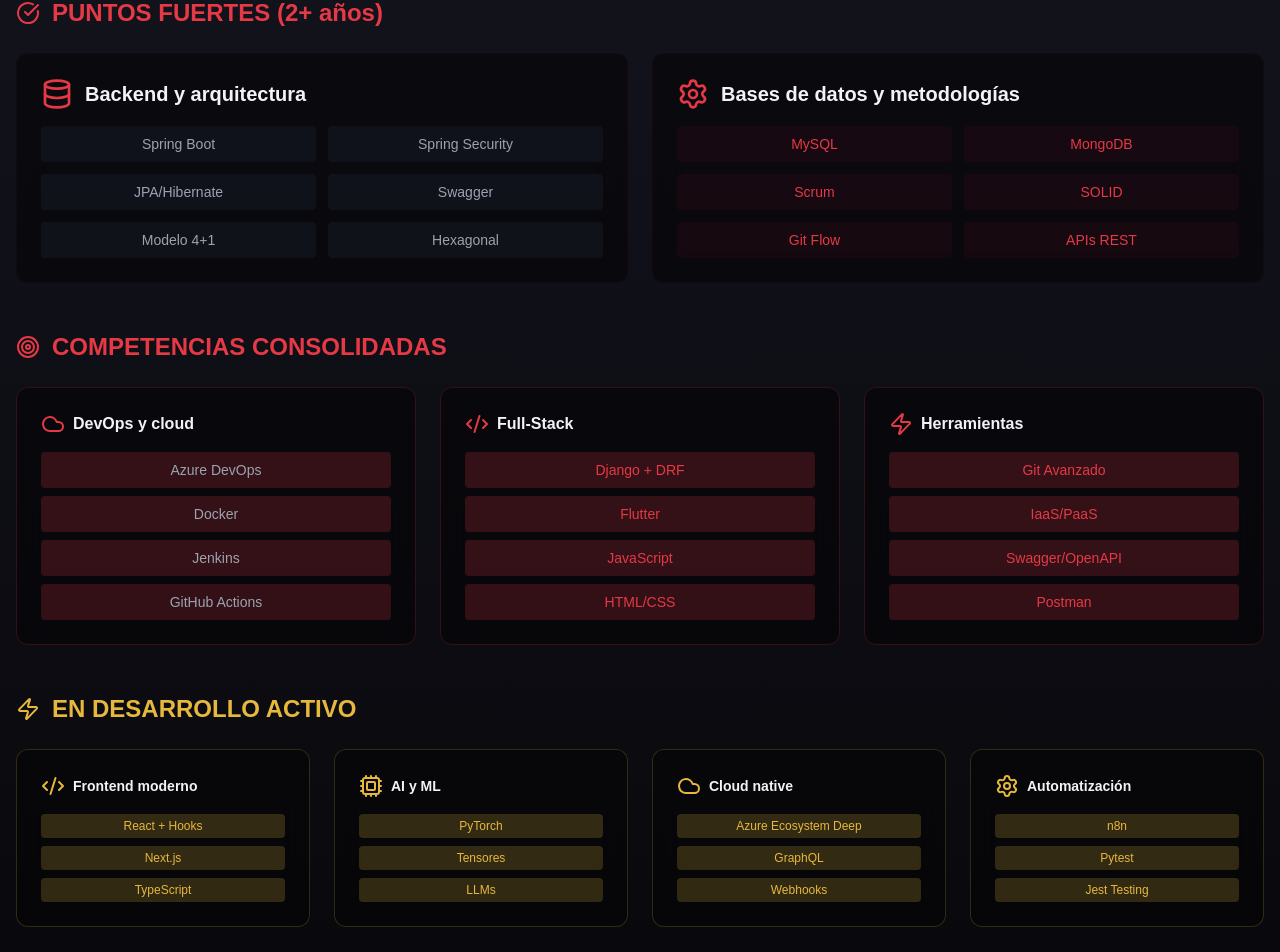
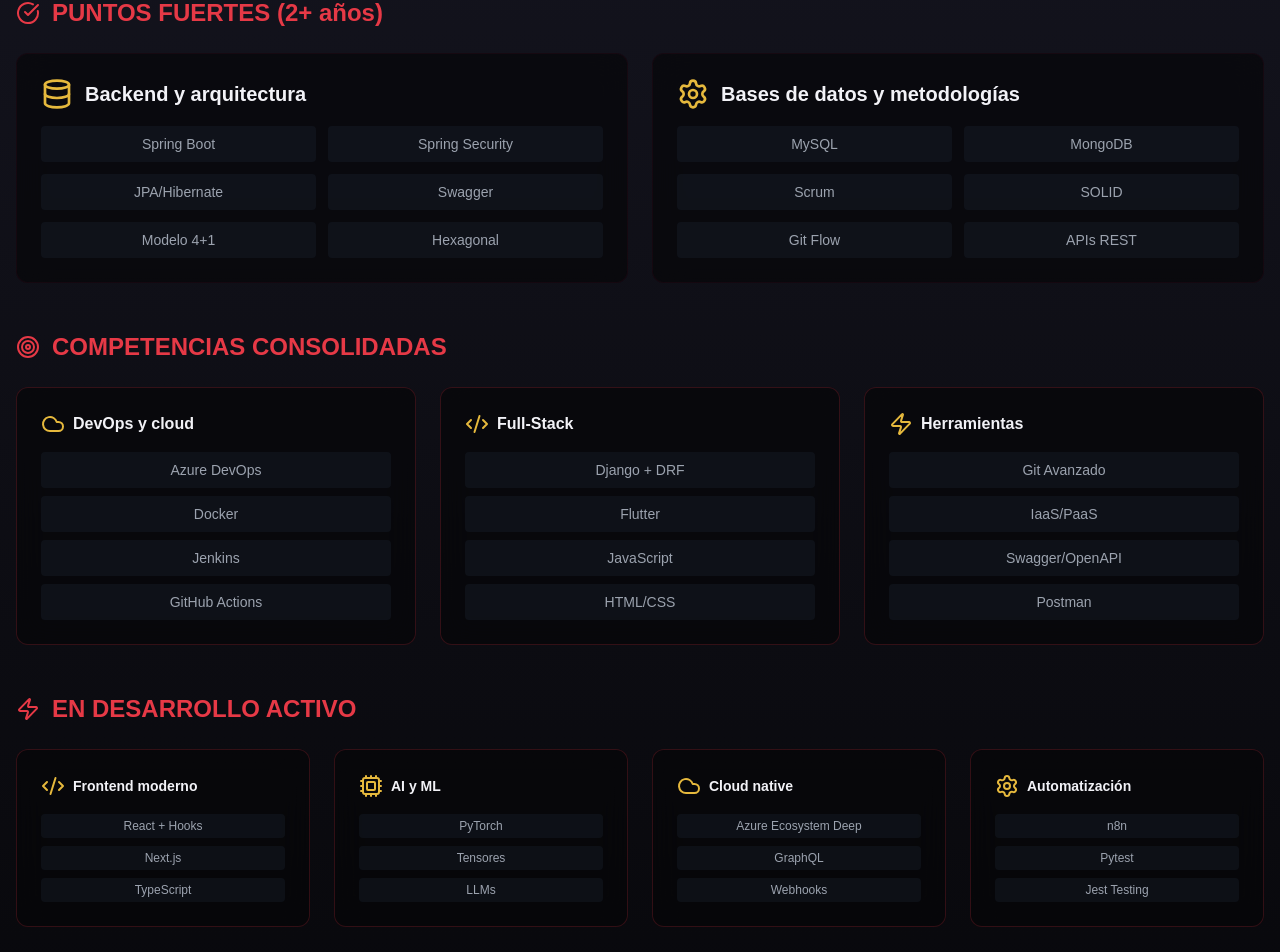
Before and after one commit to Nicolas-12000/Ejemplo-, a Next.js app: page / in a window 1280 px wide. Shown: the part 1955-2907 px from the top of the page. Built offline with nearby package versions, Linux system fonts and the light colour scheme.

Commit message:
loco nueva paleta 5

```diff
--- a/src/app/page.tsx
+++ b/src/app/page.tsx
@@ -453,7 +453,7 @@
               <div className="grid md:grid-cols-2 gap-6">
                 <div className="bg-[#050507]/60 backdrop-blur-lg rounded-xl border border-[#4A0E1F]/20 p-6">
                   <div className="flex items-center mb-4">
-                    <Database className="w-8 h-8 text-[#E63946] mr-3" />
+                    <Database className="w-8 h-8 text-[#E6B93D] mr-3" />
                     <h4 className="text-xl font-bold">Backend y arquitectura</h4>
                   </div>
                   <div className="grid grid-cols-2 gap-3">
@@ -468,16 +468,16 @@
 
                 <div className="bg-[#050507]/60 backdrop-blur-lg rounded-xl border border-[#4A0E1F]/20 p-6">
                   <div className="flex items-center mb-4">
-                    <Settings className="w-8 h-8 text-[#E63946] mr-3" />
+                    <Settings className="w-8 h-8 text-[#E6B93D] mr-3" />
                     <h4 className="text-xl font-bold">Bases de datos y metodologías</h4>
                   </div>
                   <div className="grid grid-cols-2 gap-3">
-                    <span className="bg-[#4A0E1F]/20 text-[#E63946] px-3 py-2 rounded text-sm text-center">MySQL</span>
-                    <span className="bg-[#4A0E1F]/20 text-[#E63946] px-3 py-2 rounded text-sm text-center">MongoDB</span>
-                    <span className="bg-[#4A0E1F]/20 text-[#E63946] px-3 py-2 rounded text-sm text-center">Scrum</span>
-                    <span className="bg-[#4A0E1F]/20 text-[#E63946] px-3 py-2 rounded text-sm text-center">SOLID</span>
-                    <span className="bg-[#4A0E1F]/20 text-[#E63946] px-3 py-2 rounded text-sm text-center">Git Flow</span>
-                    <span className="bg-[#4A0E1F]/20 text-[#E63946] px-3 py-2 rounded text-sm text-center">APIs REST</span>
+                    <span className="bg-[#1F2937]/30 text-[#9CA3AF] px-3 py-2 rounded text-sm text-center">MySQL</span>
+                    <span className="bg-[#1F2937]/30 text-[#9CA3AF] px-3 py-2 rounded text-sm text-center">MongoDB</span>
+                    <span className="bg-[#1F2937]/30 text-[#9CA3AF] px-3 py-2 rounded text-sm text-center">Scrum</span>
+                    <span className="bg-[#1F2937]/30 text-[#9CA3AF] px-3 py-2 rounded text-sm text-center">SOLID</span>
+                    <span className="bg-[#1F2937]/30 text-[#9CA3AF] px-3 py-2 rounded text-sm text-center">Git Flow</span>
+                    <span className="bg-[#1F2937]/30 text-[#9CA3AF] px-3 py-2 rounded text-sm text-center">APIs REST</span>
                   </div>
                 </div>
               </div>
@@ -492,40 +492,40 @@
               <div className="grid md:grid-cols-3 gap-6">
                 <div className="bg-[#050507]/60 backdrop-blur-lg rounded-xl border border-[#E63946]/20 p-6">
                   <div className="flex items-center mb-4">
-                    <Cloud className="w-6 h-6 text-[#E63946] mr-2" />
+                    <Cloud className="w-6 h-6 text-[#E6B93D] mr-2" />
                     <h4 className="font-bold">DevOps y cloud</h4>
                   </div>
                   <div className="space-y-2">
-                    <span className="block bg-[#E63946]/20 text-[#9CA3AF] px-3 py-2 rounded text-sm text-center">Azure DevOps</span>
-                    <span className="block bg-[#E63946]/20 text-[#9CA3AF] px-3 py-2 rounded text-sm text-center">Docker</span>
-                    <span className="block bg-[#E63946]/20 text-[#9CA3AF] px-3 py-2 rounded text-sm text-center">Jenkins</span>
-                    <span className="block bg-[#E63946]/20 text-[#9CA3AF] px-3 py-2 rounded text-sm text-center">GitHub Actions</span>
+                    <span className="block bg-[#1F2937]/30 text-[#9CA3AF] px-3 py-2 rounded text-sm text-center">Azure DevOps</span>
+                    <span className="block bg-[#1F2937]/30 text-[#9CA3AF] px-3 py-2 rounded text-sm text-center">Docker</span>
+                    <span className="block bg-[#1F2937]/30 text-[#9CA3AF] px-3 py-2 rounded text-sm text-center">Jenkins</span>
+                    <span className="block bg-[#1F2937]/30 text-[#9CA3AF] px-3 py-2 rounded text-sm text-center">GitHub Actions</span>
                   </div>
                 </div>
 
                 <div className="bg-[#050507]/60 backdrop-blur-lg rounded-xl border border-[#E63946]/20 p-6">
                   <div className="flex items-center mb-4">
-                    <Code2 className="w-6 h-6 text-[#E63946] mr-2" />
+                    <Code2 className="w-6 h-6 text-[#E6B93D] mr-2" />
                     <h4 className="font-bold">Full-Stack</h4>
                   </div>
                   <div className="space-y-2">
-                    <span className="block bg-[#E63946]/20 text-[#E63946] px-3 py-2 rounded text-sm text-center">Django + DRF</span>
-                    <span className="block bg-[#E63946]/20 text-[#E63946] px-3 py-2 rounded text-sm text-center">Flutter</span>
-                    <span className="block bg-[#E63946]/20 text-[#E63946] px-3 py-2 rounded text-sm text-center">JavaScript</span>
-                    <span className="block bg-[#E63946]/20 text-[#E63946] px-3 py-2 rounded text-sm text-center">HTML/CSS</span>
+                    <span className="block bg-[#1F2937]/30 text-[#9CA3AF] px-3 py-2 rounded text-sm text-center">Django + DRF</span>
+                    <span className="block bg-[#1F2937]/30 text-[#9CA3AF] px-3 py-2 rounded text-sm text-center">Flutter</span>
+                    <span className="block bg-[#1F2937]/30 text-[#9CA3AF] px-3 py-2 rounded text-sm text-center">JavaScript</span>
+                    <span className="block bg-[#1F2937]/30 text-[#9CA3AF] px-3 py-2 rounded text-sm text-center">HTML/CSS</span>
                   </div>
                 </div>
 
                 <div className="bg-[#050507]/60 backdrop-blur-lg rounded-xl border border-[#E63946]/20 p-6">
                   <div className="flex items-center mb-4">
-                    <Zap className="w-6 h-6 text-[#E63946] mr-2" />
+                    <Zap className="w-6 h-6 text-[#E6B93D] mr-2" />
                     <h4 className="font-bold">Herramientas</h4>
                   </div>
                   <div className="space-y-2">
-                    <span className="block bg-[#E63946]/20 text-[#E63946] px-3 py-2 rounded text-sm text-center">Git Avanzado</span>
-                    <span className="block bg-[#E63946]/20 text-[#E63946] px-3 py-2 rounded text-sm text-center">IaaS/PaaS</span>
-                    <span className="block bg-[#E63946]/20 text-[#E63946] px-3 py-2 rounded text-sm text-center">Swagger/OpenAPI</span>
-                    <span className="block bg-[#E63946]/20 text-[#E63946] px-3 py-2 rounded text-sm text-center">Postman</span>
+                    <span className="block bg-[#1F2937]/30 text-[#9CA3AF] px-3 py-2 rounded text-sm text-center">Git Avanzado</span>
+                    <span className="block bg-[#1F2937]/30 text-[#9CA3AF] px-3 py-2 rounded text-sm text-center">IaaS/PaaS</span>
+                    <span className="block bg-[#1F2937]/30 text-[#9CA3AF] px-3 py-2 rounded text-sm text-center">Swagger/OpenAPI</span>
+                    <span className="block bg-[#1F2937]/30 text-[#9CA3AF] px-3 py-2 rounded text-sm text-center">Postman</span>
                   </div>
                 </div>
               </div>
@@ -533,56 +533,56 @@
 
             {/* En Desarrollo Activo */}
             <div>
-              <h3 className="text-2xl font-bold text-[#E6B93D] mb-6 flex items-center">
+              <h3 className="text-2xl font-bold text-[#E63946] mb-6 flex items-center">
                 <Zap className="w-6 h-6 mr-3" />
                 EN DESARROLLO ACTIVO
               </h3>
               <div className="grid md:grid-cols-2 lg:grid-cols-4 gap-6">
-                <div className="bg-[#050507]/60 backdrop-blur-lg rounded-xl border border-[#E6B93D]/20 p-6">
+                <div className="bg-[#050507]/60 backdrop-blur-lg rounded-xl border border-[#E63946]/20 p-6">
                   <div className="flex items-center mb-4">
                     <Code2 className="w-6 h-6 text-[#E6B93D] mr-2" />
                     <h4 className="font-bold text-sm">Frontend moderno</h4>
                   </div>
                   <div className="space-y-2">
-                    <span className="block bg-[#E6B93D]/20 text-[#E6B93D] px-2 py-1 rounded text-xs text-center">React + Hooks</span>
-                    <span className="block bg-[#E6B93D]/20 text-[#E6B93D] px-2 py-1 rounded text-xs text-center">Next.js</span>
-                    <span className="block bg-[#E6B93D]/20 text-[#E6B93D] px-2 py-1 rounded text-xs text-center">TypeScript</span>
+                    <span className="block bg-[#1F2937]/30 text-[#9CA3AF] px-2 py-1 rounded text-xs text-center">React + Hooks</span>
+                    <span className="block bg-[#1F2937]/30 text-[#9CA3AF] px-2 py-1 rounded text-xs text-center">Next.js</span>
+                    <span className="block bg-[#1F2937]/30 text-[#9CA3AF] px-2 py-1 rounded text-xs text-center">TypeScript</span>
                   </div>
                 </div>
 
-                <div className="bg-[#050507]/60 backdrop-blur-lg rounded-xl border border-[#E6B93D]/20 p-6">
+                <div className="bg-[#050507]/60 backdrop-blur-lg rounded-xl border border-[#E63946]/20 p-6">
                   <div className="flex items-center mb-4">
                     <Cpu className="w-6 h-6 text-[#E6B93D] mr-2" />
                     <h4 className="font-bold text-sm">AI y ML</h4>
                   </div>
                   <div className="space-y-2">
-                    <span className="block bg-[#E6B93D]/20 text-[#E6B93D] px-2 py-1 rounded text-xs text-center">PyTorch</span>
-                    <span className="block bg-[#E6B93D]/20 text-[#E6B93D] px-2 py-1 rounded text-xs text-center">Tensores</span>
-                    <span className="block bg-[#E6B93D]/20 text-[#E6B93D] px-2 py-1 rounded text-xs text-center">LLMs</span>
+                    <span className="block bg-[#1F2937]/30 text-[#9CA3AF] px-2 py-1 rounded text-xs text-center">PyTorch</span>
+                    <span className="block bg-[#1F2937]/30 text-[#9CA3AF] px-2 py-1 rounded text-xs text-center">Tensores</span>
+                    <span className="block bg-[#1F2937]/30 text-[#9CA3AF] px-2 py-1 rounded text-xs text-center">LLMs</span>
                   </div>
                 </div>
 
-                <div className="bg-[#050507]/60 backdrop-blur-lg rounded-xl border border-[#E6B93D]/20 p-6">
+                <div className="bg-[#050507]/60 backdrop-blur-lg rounded-xl border border-[#E63946]/20 p-6">
                   <div className="flex items-center mb-4">
                     <Cloud className="w-6 h-6 text-[#E6B93D] mr-2" />
                     <h4 className="font-bold text-sm">Cloud native</h4>
                   </div>
                   <div className="space-y-2">
-                    <span className="block bg-[#E6B93D]/20 text-[#E6B93D] px-2 py-1 rounded text-xs text-center">Azure Ecosystem Deep</span>
-                    <span className="block bg-[#E6B93D]/20 text-[#E6B93D] px-2 py-1 rounded text-xs text-center">GraphQL</span>
-                    <span className="block bg-[#E6B93D]/20 text-[#E6B93D] px-2 py-1 rounded text-xs text-center">Webhooks</span>
+                    <span className="block bg-[#1F2937]/30 text-[#9CA3AF] px-2 py-1 rounded text-xs text-center">Azure Ecosystem Deep</span>
+                    <span className="block bg-[#1F2937]/30 text-[#9CA3AF] px-2 py-1 rounded text-xs text-center">GraphQL</span>
+                    <span className="block bg-[#1F2937]/30 text-[#9CA3AF] px-2 py-1 rounded text-xs text-center">Webhooks</span>
                   </div>
                 </div>
 
-                <div className="bg-[#050507]/60 backdrop-blur-lg rounded-xl border border-[#E6B93D]/20 p-6">
+                <div className="bg-[#050507]/60 backdrop-blur-lg rounded-xl border border-[#E63946]/20 p-6">
                   <div className="flex items-center mb-4">
                     <Settings className="w-6 h-6 text-[#E6B93D] mr-2" />
                     <h4 className="font-bold text-sm">Automatización</h4>
                   </div>
                   <div className="space-y-2">
-                    <span className="block bg-[#E6B93D]/20 text-[#E6B93D] px-2 py-1 rounded text-xs text-center">n8n</span>
-                    <span className="block bg-[#E6B93D]/20 text-[#E6B93D] px-2 py-1 rounded text-xs text-center">Pytest</span>
-                    <span className="block bg-[#E6B93D]/20 text-[#E6B93D] px-2 py-1 rounded text-xs text-center">Jest Testing</span>
+                    <span className="block bg-[#1F2937]/30 text-[#9CA3AF] px-2 py-1 rounded text-xs text-center">n8n</span>
+                    <span className="block bg-[#1F2937]/30 text-[#9CA3AF] px-2 py-1 rounded text-xs text-center">Pytest</span>
+                    <span className="block bg-[#1F2937]/30 text-[#9CA3AF] px-2 py-1 rounded text-xs text-center">Jest Testing</span>
                   </div>
                 </div>
               </div>
```
